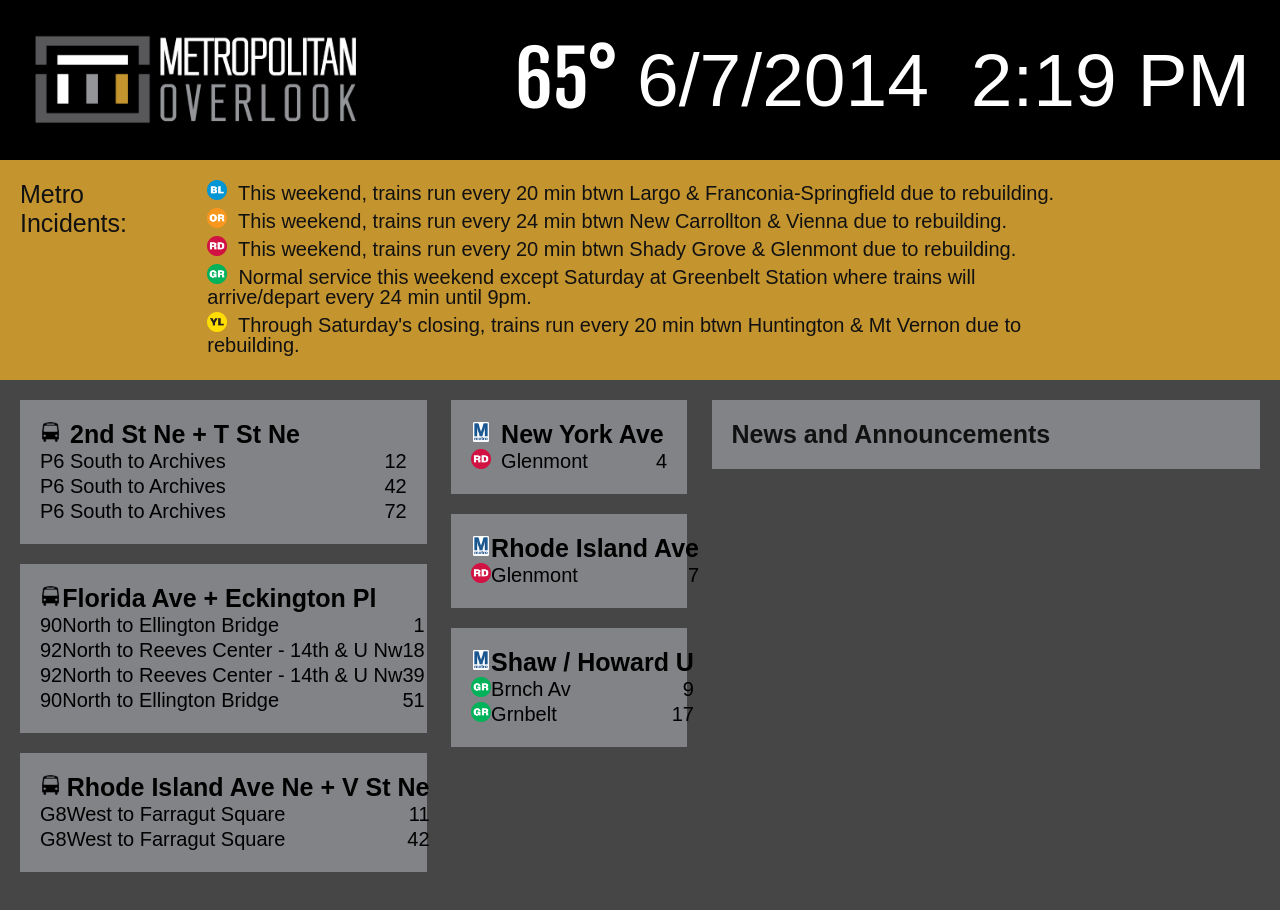
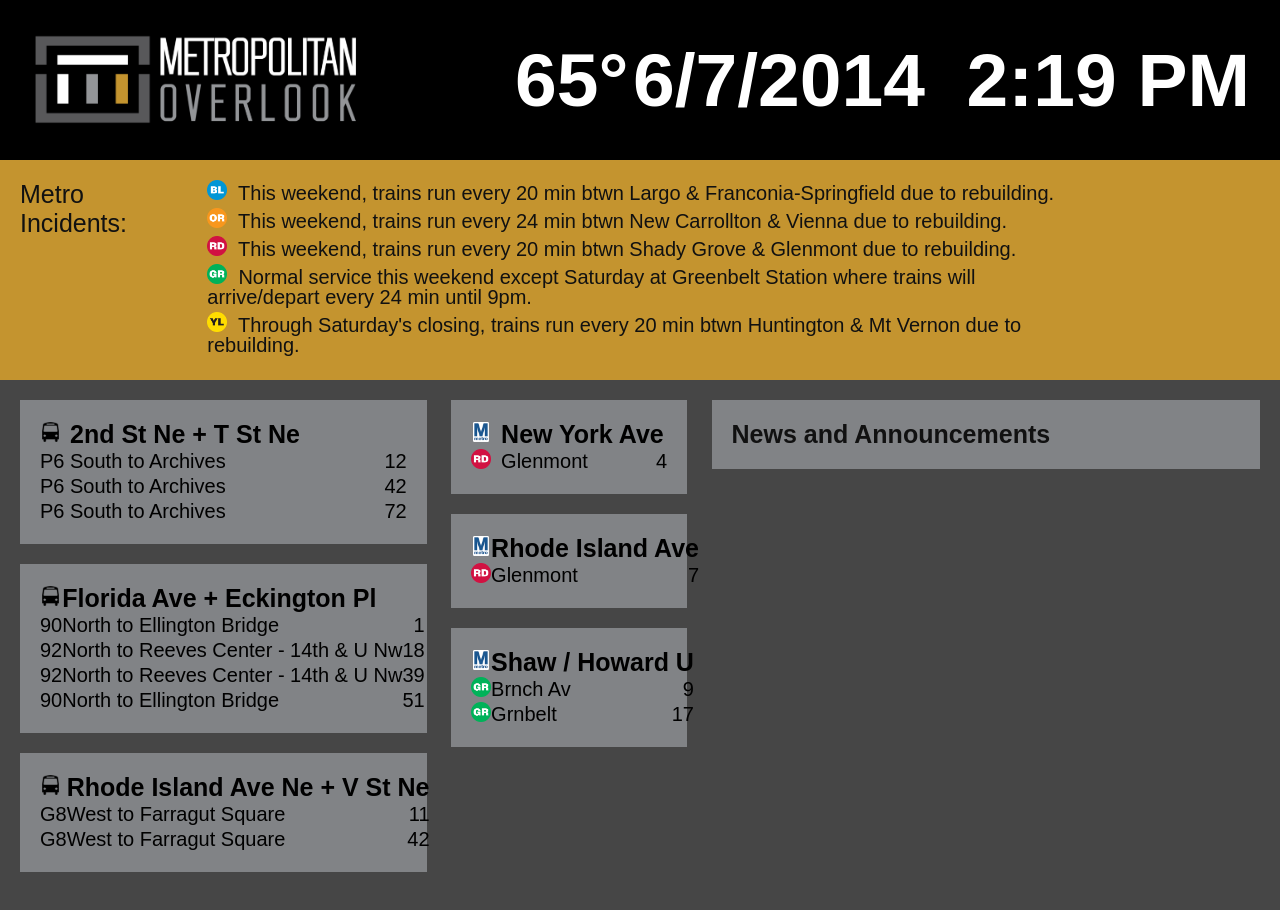
Before and after one commit to timothyeburke/mo-dashboard, a website: page public/index.html in a window 1280 px wide. Drawn offline with Linux system fonts and the light colour scheme.

Commit message:
Same as last commit, adjusting header bar.

```diff
--- a/public/assets/css/style.scss
+++ b/public/assets/css/style.scss
@@ -62,6 +62,7 @@
 		line-height: $header-row-content-height;
 		text-align: right;
 		//font-family: 'Fjalla One', sans-serif;
+		font-weight: bold;
 	}
 
 	#weather {
@@ -73,7 +74,8 @@
 	    right:0;
 	    margin-left:auto;
 	    margin-right:auto;
-	    font-family: 'Fjalla One', sans-serif;
+	    // font-family: 'Fjalla One', sans-serif;
+	    font-weight: bold;
 	    font-size: 7.5rem;
 		line-height: $header-row-content-height;
 	}
```
Also changed, not shown: public/assets/css/style.css.
